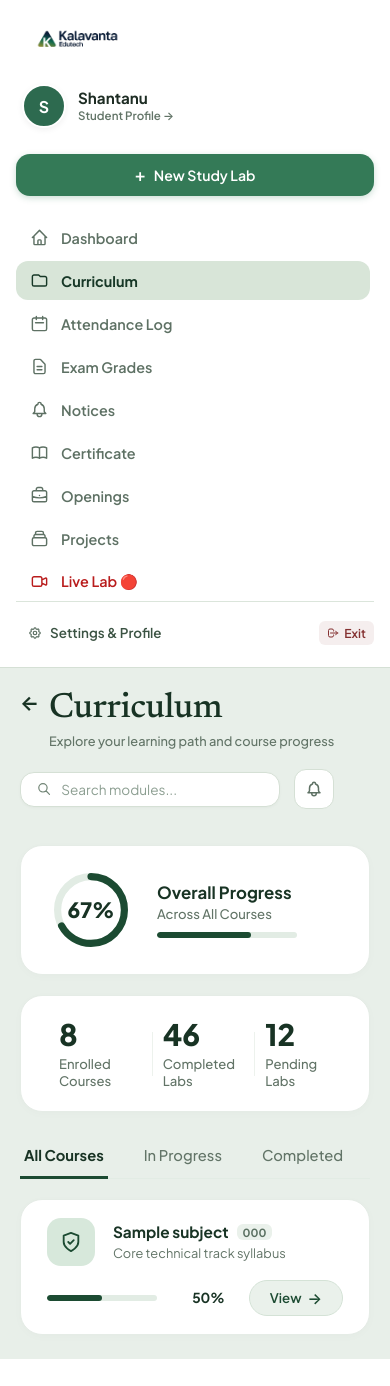
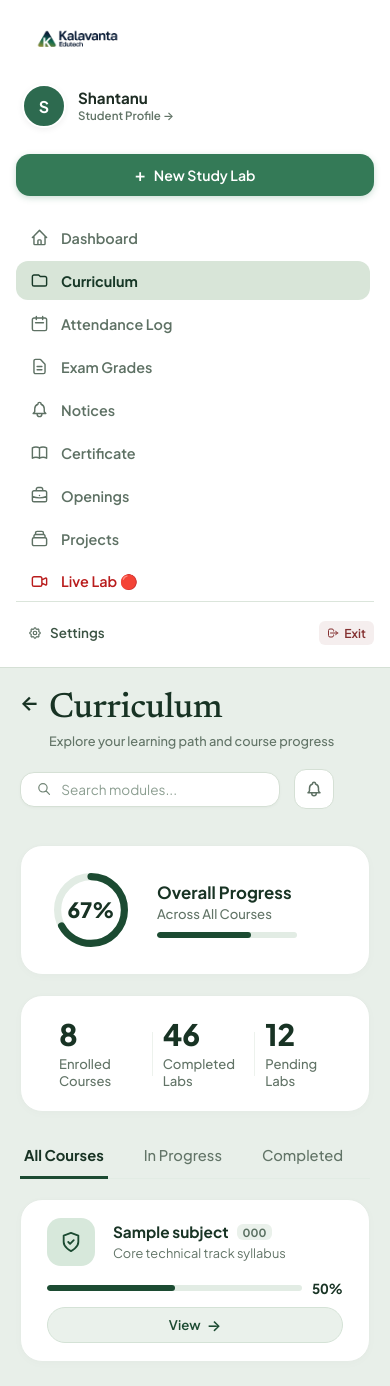
Before and after one commit to Shantanu-Groott/ERP, a PHP site: page /student/curriculum in a window 390 px wide. Before the commit the page ends 1359 px from the top, so only its background shows below. Run offline with PHP 8.4, Linux system fonts and the light colour scheme; the visitor is signed in with stand-in values (Sample User, id 1); tables that the repository leaves empty hold one stand-in row (values such as "Sample post").

Commit message:
fix(curriculum): enforce strict grid alignment and uniform button widths across course rows

```diff
--- a/app/Views/layouts/student.php
+++ b/app/Views/layouts/student.php
@@ -545,7 +545,7 @@
                         <path stroke-linecap="round" stroke-linejoin="round" stroke-width="2" d="M10.325 4.317c.426-1.756 2.924-1.756 3.35 0a1.724 1.724 0 002.573 1.066c1.543-.94 3.31.826 2.37 2.37a1.724 1.724 0 001.065 2.572c1.756.426 1.756 2.924 0 3.35a1.724 1.724 0 00-1.066 2.573c.94 1.543-.826 3.31-2.37 2.37a1.724 1.724 0 00-2.572 1.065c-.426 1.756-2.924 1.756-3.35 0a1.724 1.724 0 00-2.573-1.066c-1.543.94-3.31-.826-2.37-2.37a1.724 1.724 0 00-1.065-2.572c-1.756-.426-1.756-2.924 0-3.35a1.724 1.724 0 001.066-2.573c-.94-1.543.826-3.31 2.37-2.37.996.608 2.296.07 2.572-1.065z" />
                         <path stroke-linecap="round" stroke-linejoin="round" stroke-width="2" d="M15 12a3 3 0 11-6 0 3 3 0 016 0z" />
                     </svg>
-                    <span>Settings & Profile</span>
+                    <span>Settings</span>
                 </a>
 
                 <form action="/logout" method="POST" style="margin: 0; padding: 0; display: inline;">
--- a/app/Views/student/curriculum.php
+++ b/app/Views/student/curriculum.php
@@ -168,31 +168,22 @@ $activeCourseCode = $selectedTrack ?? 'CYB302';
                             </div>
                         </div>
 
-                        <!-- Right: Progress Bar + Percentage + Action Button -->
-                        <div style="display: flex; align-items: center; gap: 24px; flex-shrink: 0;">
+                        <!-- Right: Progress Bar + Percentage + Action Button (Strict Linear Grid Alignment) -->
+                        <div class="course-metrics-group">
 
                             <div class="course-progress-bar-wrap" style="width: 240px; height: 6px; background: #e2ece4; border-radius: 999px; overflow: hidden;">
                                 <div style="width: <?= $prog ?>%; height: 100%; background: #1c4b32; border-radius: 999px; transition: width 0.4s ease;"></div>
                             </div>
 
-                            <span style="font-size: 0.86rem; font-weight: 700; color: #183324; width: 44px; text-align: right; flex-shrink: 0;">
+                            <span class="course-percent-num">
                                 <?= $prog ?>%
                             </span>
 
-                            <!-- Action Button: Continue for Enrolled, View for Catalog/Others -->
-                            <?php if ($isEnrolled): ?>
-                                <button type="button" class="action-pill-btn btn-continue" onclick="showModulesView('<?= htmlspecialchars($code) ?>')"
-                                        style="padding: 7px 20px; border-radius: 999px; background: #eaf1eb; color: #1c4b32; font-weight: 600; font-size: 0.83rem; border: 1px solid #d4e2d6; cursor: pointer; display: inline-flex; align-items: center; gap: 6px; transition: all 0.15s ease; font-family: inherit;">
-                                    <span>Continue</span>
-                                    <span style="font-size: 0.95rem;">&rarr;</span>
-                                </button>
-                            <?php else: ?>
-                                <button type="button" class="action-pill-btn btn-view" onclick="showModulesView('<?= htmlspecialchars($code) ?>')"
-                                        style="padding: 7px 20px; border-radius: 999px; background: #eaf1eb; color: #1c4b32; font-weight: 600; font-size: 0.83rem; border: 1px solid #d4e2d6; cursor: pointer; display: inline-flex; align-items: center; gap: 6px; transition: all 0.15s ease; font-family: inherit;">
-                                    <span>View</span>
-                                    <span style="font-size: 0.95rem;">&rarr;</span>
-                                </button>
-                            <?php endif; ?>
+                            <!-- Action Button: Exactly 120px across Continue and View -->
+                            <button type="button" class="action-pill-btn <?= $isEnrolled ? 'btn-continue' : 'btn-view' ?>" onclick="showModulesView('<?= htmlspecialchars($code) ?>')">
+                                <span><?= $isEnrolled ? 'Continue' : 'View' ?></span>
+                                <span style="font-size: 0.95rem;">&rarr;</span>
+                            </button>
 
                         </div>
 
@@ -406,6 +397,42 @@ window.__ACTIVE_COURSE_CODE__ = <?= json_encode($activeCourseCode) ?>;
 .course-row-item:hover {
     background: #fafcfb;
 }
+.course-metrics-group {
+    display: grid;
+    grid-template-columns: 240px 48px 120px;
+    gap: 20px;
+    align-items: center;
+    flex-shrink: 0;
+}
+.course-percent-num {
+    font-size: 0.86rem;
+    font-weight: 700;
+    color: #183324;
+    text-align: right;
+    font-variant-numeric: tabular-nums;
+    white-space: nowrap;
+    display: block;
+}
+.action-pill-btn {
+    width: 120px;
+    height: 36px;
+    border-radius: 999px;
+    background: #eaf1eb;
+    color: #1c4b32;
+    font-weight: 600;
+    font-size: 0.83rem;
+    border: 1px solid #d4e2d6;
+    cursor: pointer;
+    display: inline-flex;
+    align-items: center;
+    justify-content: center;
+    gap: 6px;
+    transition: all 0.15s ease;
+    font-family: inherit;
+    box-sizing: border-box;
+    white-space: nowrap;
+    text-decoration: none;
+}
 .action-pill-btn:hover {
     background: #1c4b32 !important;
     color: #ffffff !important;
@@ -445,12 +472,23 @@ window.__ACTIVE_COURSE_CODE__ = <?= json_encode($activeCourseCode) ?>;
         align-items: flex-start !important;
         gap: 14px !important;
     }
-    .course-row-item > div:last-child {
+    .course-metrics-group {
         width: 100% !important;
-        justify-content: space-between !important;
+        grid-template-columns: 1fr auto auto !important;
+        gap: 14px !important;
     }
     .course-progress-bar-wrap {
-        width: 140px !important;
+        width: 100% !important;
+    }
+}
+@media (max-width: 580px) {
+    .course-metrics-group {
+        grid-template-columns: 1fr auto !important;
+        gap: 10px !important;
+    }
+    .course-metrics-group .action-pill-btn {
+        grid-column: span 2;
+        width: 100% !important;
     }
 }
 </style>
```
